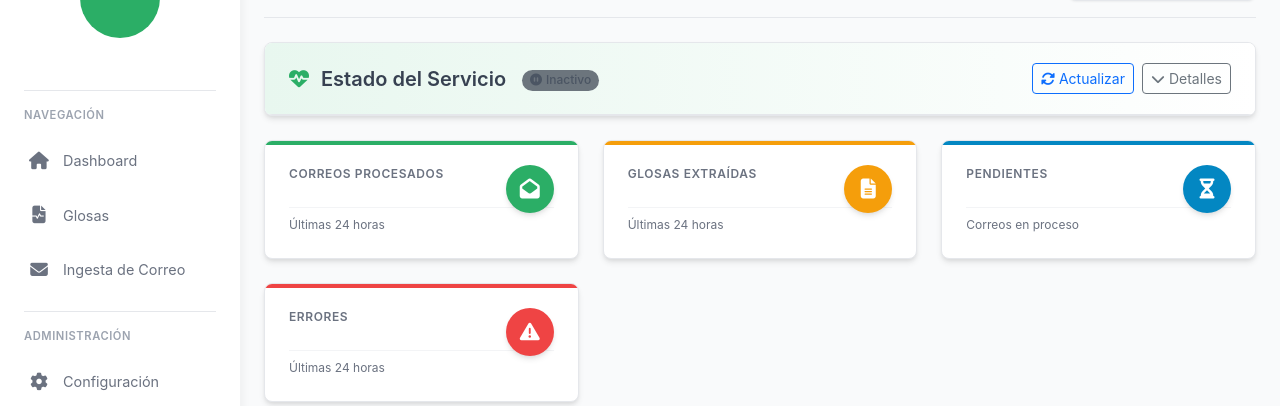
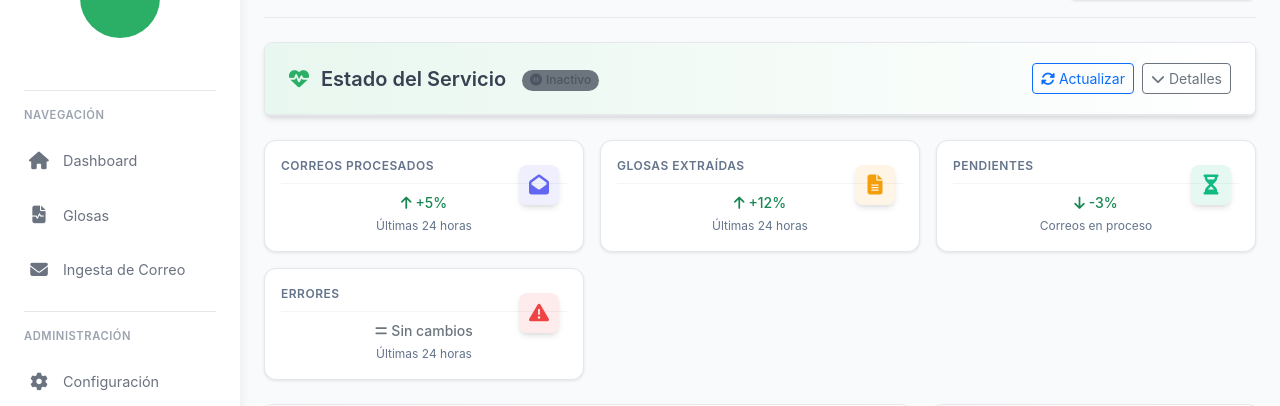
Before and after one commit to jfbm74/zentraflow2, a Django app: template templates/ingesta_correo/dashboard.html in a window 1280 px wide. Shown: the part 126-532 px from the top of the page. Run offline with Django 5.2, Linux system fonts and the light colour scheme; the template is opened without the code that fills it, so the values that code supplies are empty; some libraries are stand-ins or nearby versions.

Commit message:
Mejora UI del modulo Ingesta de Correo

```diff
--- a/templates/ingesta_correo/dashboard.html
+++ b/templates/ingesta_correo/dashboard.html
@@ -82,6 +82,153 @@
     @keyframes spin {
         from { transform: rotate(0deg); }
         to { transform: rotate(360deg); }
+    }
+
+    .stats-cards {
+        display: grid;
+        grid-template-columns: repeat(auto-fit, minmax(240px, 1fr));
+        gap: 1rem;
+        margin-bottom: 1.5rem;
+        width: 100%;
+    }
+
+    .stat-card {
+        background: white;
+        border-radius: 0.75rem;
+        padding: 1rem;
+        box-shadow: 0 1px 3px rgba(0, 0, 0, 0.1);
+        transition: all 0.2s ease;
+        position: relative;
+        overflow: hidden;
+    }
+
+    .stat-card::before {
+        content: '';
+        position: absolute;
+        top: 0;
+        left: 0;
+        right: 0;
+        height: 3px;
+    }
+
+    .stat-card.processed-emails::before { background: var(--primary-gradient); }
+    .stat-card.extracted-claims::before { background: var(--secondary-gradient); }
+    .stat-card.pending::before { background: var(--success-gradient); }
+    .stat-card.errors::before { background: var(--danger-gradient); }
+
+    .stat-card:hover {
+        transform: translateY(-2px);
+        box-shadow: 0 4px 6px -1px rgba(0, 0, 0, 0.1);
+    }
+
+    .stat-card-content {
+        display: flex;
+        align-items: flex-start;
+        gap: 1rem;
+    }
+
+    .stat-card-icon {
+        display: flex;
+        align-items: center;
+        justify-content: center;
+        width: 2.5rem;
+        height: 2.5rem;
+        border-radius: 0.5rem;
+        font-size: 1.25rem;
+        transition: all 0.2s ease;
+    }
+
+    .stat-card.processed-emails .stat-card-icon {
+        background: rgba(99, 102, 241, 0.1);
+        color: #6366f1;
+    }
+
+    .stat-card.extracted-claims .stat-card-icon {
+        background: rgba(245, 158, 11, 0.1);
+        color: #f59e0b;
+    }
+
+    .stat-card.pending .stat-card-icon {
+        background: rgba(16, 185, 129, 0.1);
+        color: #10b981;
+    }
+
+    .stat-card.errors .stat-card-icon {
+        background: rgba(239, 68, 68, 0.1);
+        color: #ef4444;
+    }
+
+    .stat-card:hover .stat-card-icon {
+        transform: scale(1.1);
+    }
+
+    .stat-card-info {
+        flex: 1;
+        min-width: 0;
+    }
+
+    .stat-card-title {
+        font-size: 0.75rem;
+        font-weight: 600;
+        color: #64748b;
+        text-transform: uppercase;
+        letter-spacing: 0.5px;
+        margin-bottom: 0.25rem;
+        white-space: nowrap;
+        overflow: hidden;
+        text-overflow: ellipsis;
+    }
+
+    .stat-card-value {
+        font-size: 1.75rem;
+        font-weight: 700;
+        color: #1e293b;
+        line-height: 1.2;
+        margin-bottom: 0.5rem;
+    }
+
+    .stat-card-footer {
+        display: flex;
+        flex-direction: column;
+        gap: 0.25rem;
+    }
+
+    .stat-card-trend {
+        display: flex;
+        align-items: center;
+        gap: 0.25rem;
+        font-size: 0.875rem;
+        font-weight: 500;
+    }
+
+    .stat-card-trend .text-success {
+        color: #10b981;
+    }
+
+    .stat-card-trend .text-danger {
+        color: #ef4444;
+    }
+
+    .stat-card-trend .text-secondary {
+        color: #64748b;
+    }
+
+    .stat-card-footer-text {
+        font-size: 0.75rem;
+        color: #64748b;
+    }
+
+    /* Ajustes responsivos adicionales */
+    @media (max-width: 640px) {
+        .stats-cards {
+            grid-template-columns: repeat(2, 1fr);
+        }
+    }
+
+    @media (max-width: 480px) {
+        .stats-cards {
+            grid-template-columns: 1fr;
+        }
     }
 </style>
 {% endblock %}
@@ -277,43 +424,75 @@
 <!-- Stats Cards -->
 <div class="stats-cards">
     <div class="stat-card processed-emails">
+        <div class="stat-card-content">
             <div class="stat-card-icon">
                 <i class="fas fa-envelope-open"></i>
             </div>
+            <div class="stat-card-info">
                 <div class="stat-card-title">CORREOS PROCESADOS</div>
                 <div class="stat-card-value" id="correos-procesados">{{ metrics_24h.correos_procesados }}</div>
                 <div class="stat-card-footer">
+                    <div class="stat-card-trend">
+                        <i class="fas fa-arrow-up text-success"></i>
+                        <span class="text-success">+5%</span>
+                    </div>
                     <div class="stat-card-footer-text">Últimas 24 horas</div>
                 </div>
             </div>
+        </div>
+    </div>
     <div class="stat-card extracted-claims">
+        <div class="stat-card-content">
             <div class="stat-card-icon">
                 <i class="fas fa-file-alt"></i>
             </div>
+            <div class="stat-card-info">
                 <div class="stat-card-title">GLOSAS EXTRAÍDAS</div>
                 <div class="stat-card-value" id="glosas-extraidas">{{ metrics_24h.glosas_extraidas }}</div>
                 <div class="stat-card-footer">
+                    <div class="stat-card-trend">
+                        <i class="fas fa-arrow-up text-success"></i>
+                        <span class="text-success">+12%</span>
+                    </div>
                     <div class="stat-card-footer-text">Últimas 24 horas</div>
                 </div>
             </div>
+        </div>
+    </div>
     <div class="stat-card pending">
+        <div class="stat-card-content">
             <div class="stat-card-icon">
                 <i class="fas fa-hourglass-half"></i>
             </div>
+            <div class="stat-card-info">
                 <div class="stat-card-title">PENDIENTES</div>
                 <div class="stat-card-value" id="pendientes">{{ metrics_24h.pendientes }}</div>
                 <div class="stat-card-footer">
+                    <div class="stat-card-trend">
+                        <i class="fas fa-arrow-down text-success"></i>
+                        <span class="text-success">-3%</span>
+                    </div>
                     <div class="stat-card-footer-text">Correos en proceso</div>
                 </div>
             </div>
+        </div>
+    </div>
     <div class="stat-card errors">
+        <div class="stat-card-content">
             <div class="stat-card-icon">
                 <i class="fas fa-exclamation-triangle"></i>
             </div>
+            <div class="stat-card-info">
                 <div class="stat-card-title">ERRORES</div>
                 <div class="stat-card-value" id="errores">{{ metrics_24h.errores }}</div>
                 <div class="stat-card-footer">
+                    <div class="stat-card-trend">
+                        <i class="fas fa-equals text-secondary"></i>
+                        <span class="text-secondary">Sin cambios</span>
+                    </div>
                     <div class="stat-card-footer-text">Últimas 24 horas</div>
+                </div>
+            </div>
         </div>
     </div>
 </div>
```
Lines whose indentation alone changed are shown as unchanged.
